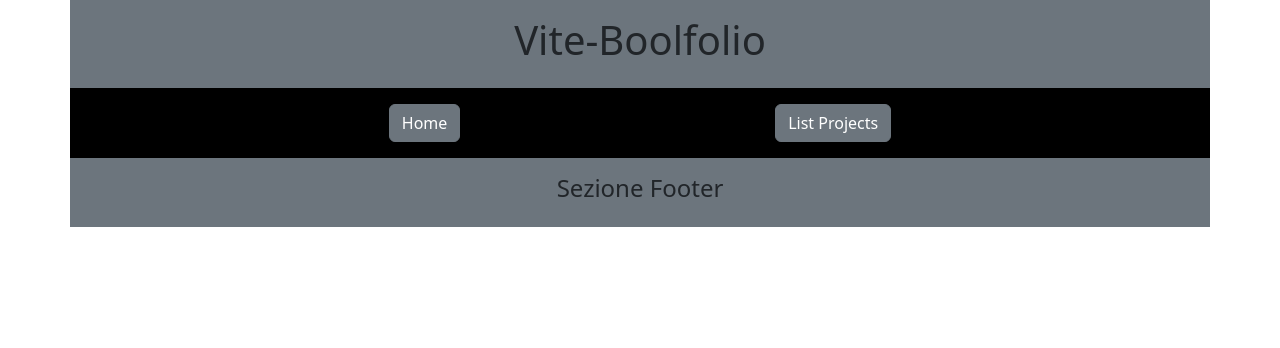
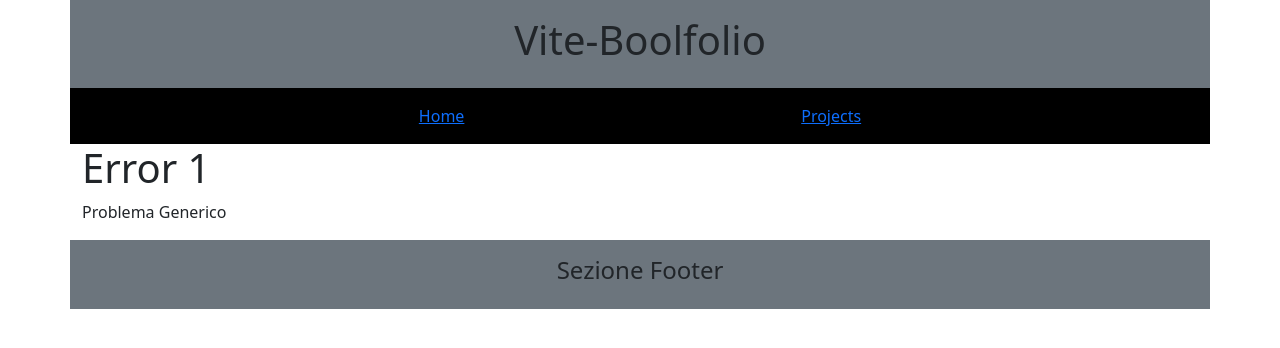
Before and after one commit to Valeria-Caramellino/vite-boolfolio, a Vue app: page /error/1 in a window 1280 px wide. Shown: the top 348 px of the page. Built offline with nearby package versions, Linux system fonts and the light colour scheme; the HTML template or start-up script is replaced by a standard one.

Commit message:
add app error e router

```diff
--- a/src/components/AppHeader.vue
+++ b/src/components/AppHeader.vue
@@ -1,18 +1,22 @@
 <script>
 
+import { RouterLink } from 'vue-router';
+
 export default{
-    name:"AppHeader",
-    data(){
-        return{
-            title:"Vite-Boolfolio",
-        }
+    name: "AppHeader",
+    data() {
+        return {
+            title: "Vite-Boolfolio",
+            navLinks:[
+                {label: "Home", name:"home"},
+                {label: "Projects", name:"projects"}
+            ]
+        };
     },
-    methods:{
-
+    methods: {},
+    mounted() {
     },
-    mounted(){
-
-    }
+    components: { RouterLink }
 }
 </script>
 
@@ -28,8 +32,13 @@ export default{
             </div>
             <div class="row bg-black">
                 <div class="col-12 d-flex justify-content-evenly py-3">
+                    <template v-for="item in navLinks">
+                        <router-link :to="{name: item.name}">{{ item.label }}</router-link>
+                    </template>
+
+                    <!--
                     <a class="btn btn-secondary mx-2" href="/">Home</a>
-                    <a class="btn btn-secondary mx-2" href="/projects">List Projects</a>
+                    <a class="btn btn-secondary mx-2" href="/projects">List Projects</a>-->
                 </div>
             </div>
         </div>
--- /dev/null
+++ b/src/pages/AppError.vue
@@ -0,0 +1,37 @@
+<script>
+export default{
+    name:'AppError',
+    data(){
+        return{
+            errorMessage:{
+                401 : 'errore 401',
+                404: ' errore 404',
+            }
+        }
+    }
+}
+</script>
+
+
+<template>
+<main>
+    <div class="container">
+        <div class="row">
+            <div class="col-12">
+                <h1> Error {{ $route.params.code }}</h1>
+
+                <p v-if="errorMessage[$route.params.code]">
+                    {{ errorMessage[$route.params.code] }}
+                </p>
+                <p v-else>
+                    Problema Generico
+                </p>
+            </div>
+        </div>
+    </div>
+</main>
+</template>
+
+
+<style lang="scss" scoped>
+</style>
--- a/src/pages/AppProjectList.vue
+++ b/src/pages/AppProjectList.vue
@@ -28,6 +28,9 @@ export default{
             }).catch(err=> {
                 this.loading = false;
                 this.loadingError = "Errore nel caricamento " + err.message;
+                this.$router.push({
+                    name:'error', params: {code:404}
+                });
                 //console.error(err);
             })
         },
--- a/src/router.js
+++ b/src/router.js
@@ -2,19 +2,25 @@ import { createRouter, createWebHistory } from "vue-router";
 
 import AppHome from './pages/AppHome.vue';
 import AppProjectList from './pages/AppProjectList.vue';
+import AppError from './pages/AppError.vue';
 
 const router = createRouter({
     history: createWebHistory(),
     routes: [
         {
             path:'/',
-            nome:"home",
+            name:"home",
             component: AppHome
         },
         {
             path:"/projects",
-            nome:"projects",
+            name:"projects",
             component: AppProjectList
+        },
+        {
+            path:'/error/:code',
+            name:'error',
+            component: AppError
         }
 
     ]
--- a/vite.config.js
+++ b/vite.config.js
@@ -4,4 +4,7 @@ import vue from '@vitejs/plugin-vue'
 // https://vitejs.dev/config/
 export default defineConfig({
   plugins: [vue()],
+  server: {
+    port:5174
+  },
 })
```
